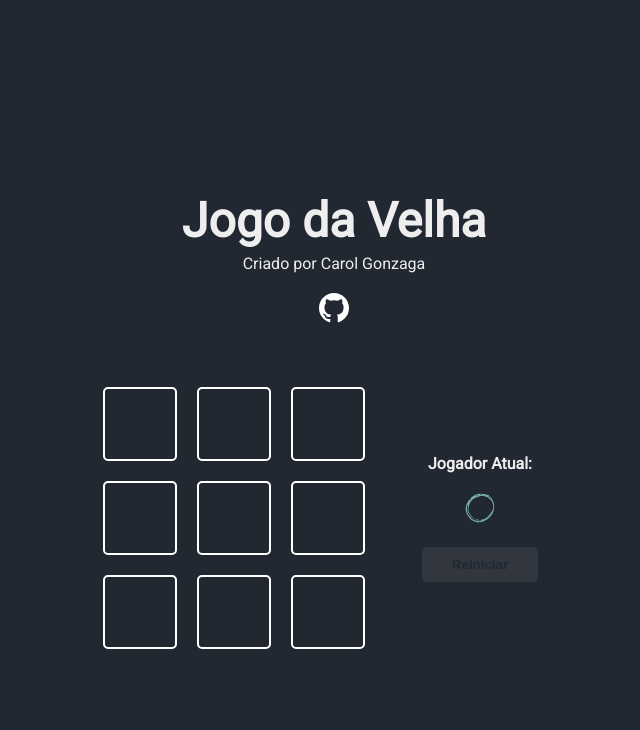
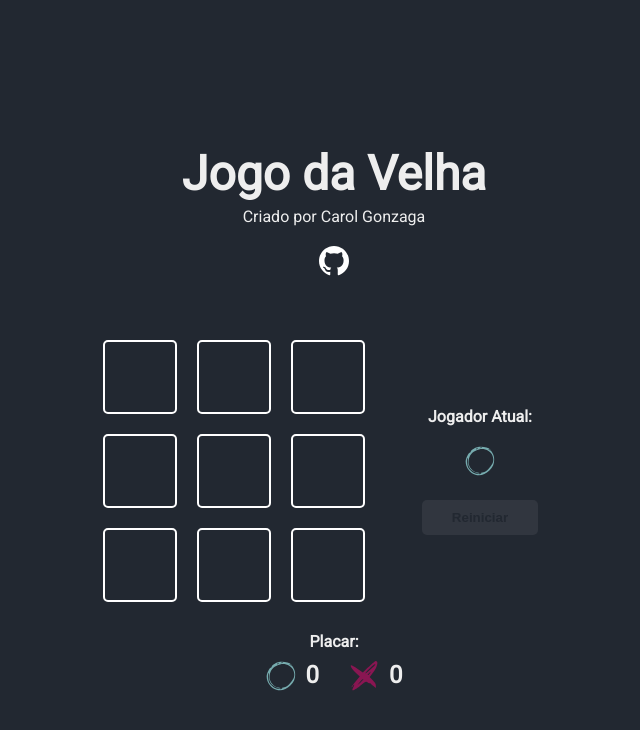
Before and after one commit to CarolGonzaga/projeto-JogoDaVelha, a Next.js app: page / in a window 1280 px wide. Shown: the top 730 px of the page, without its empty margins (306-946 px from the left). Built offline with nearby package versions, Linux system fonts and the light colour scheme.

Commit message:
criado placar

```diff
--- a/src/components/game/Game.jsx
+++ b/src/components/game/Game.jsx
@@ -3,6 +3,7 @@
 
 import GameOption from '../gameOption/GameOption'
 import GameInfo from '../gameInfo/GameInfo'
+import Score from '../score/Score'
 
 //Gabarito de vitórias
 const winnerTable = [
@@ -77,6 +78,7 @@
     }, [winner])
 
     return (
+        <>
             <div className={styles.gameContent}>
                 <div className={styles.game}>
                     {
@@ -98,6 +100,8 @@
                     draw={draw}
                 />
             </div>
+            <Score />
+        </>
     )
 }
 
--- a/src/components/game/Game.module.css
+++ b/src/components/game/Game.module.css
@@ -8,6 +8,7 @@
     display: flex;
     gap: 30px;
     align-items: center;
+    margin-bottom: 30px;
 }
 
 @media screen and (max-width: 425px) {
--- /dev/null
+++ b/src/components/score/Score.jsx
@@ -0,0 +1,22 @@
+import styles from './Score.module.css'
+import Icon from '../icon/Icon'
+
+function Score() {
+  return (
+    <>
+      <h4>Placar:</h4>
+      <div className={styles.score}>
+        <div className={styles.scoreContent}>
+          <Icon iconName="circle" />
+          <h2>0</h2>
+        </div>
+        <div className={styles.scoreContent}>
+          <Icon iconName="cross" />
+          <h2>0</h2>
+        </div>
+      </div>
+    </>
+  )
+}
+
+export default Score
--- /dev/null
+++ b/src/components/score/Score.module.css
@@ -0,0 +1,10 @@
+.score {
+  display: flex;
+  gap: 30px;
+  margin-top: 10px;
+}
+
+.scoreContent {
+  display: flex;
+  gap: 10px;
+}
```
Lines whose indentation alone changed are shown as unchanged.
